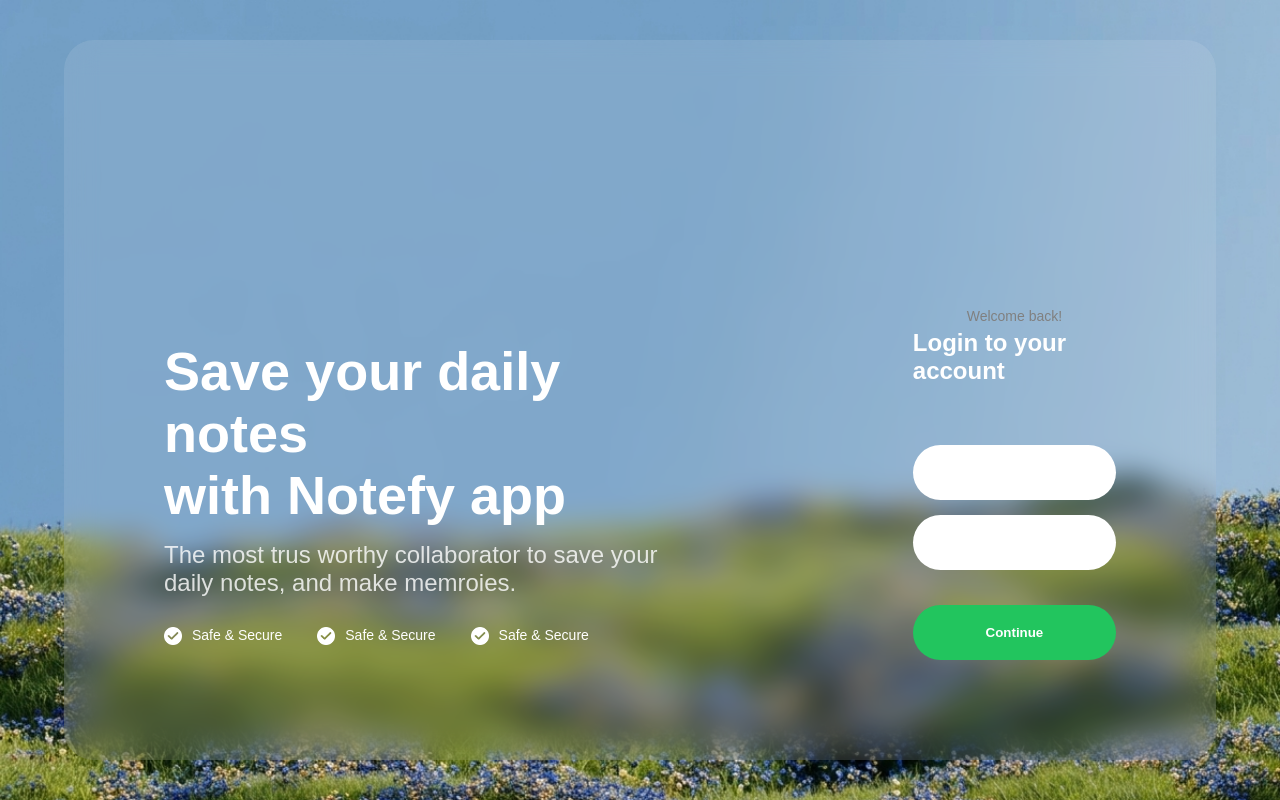
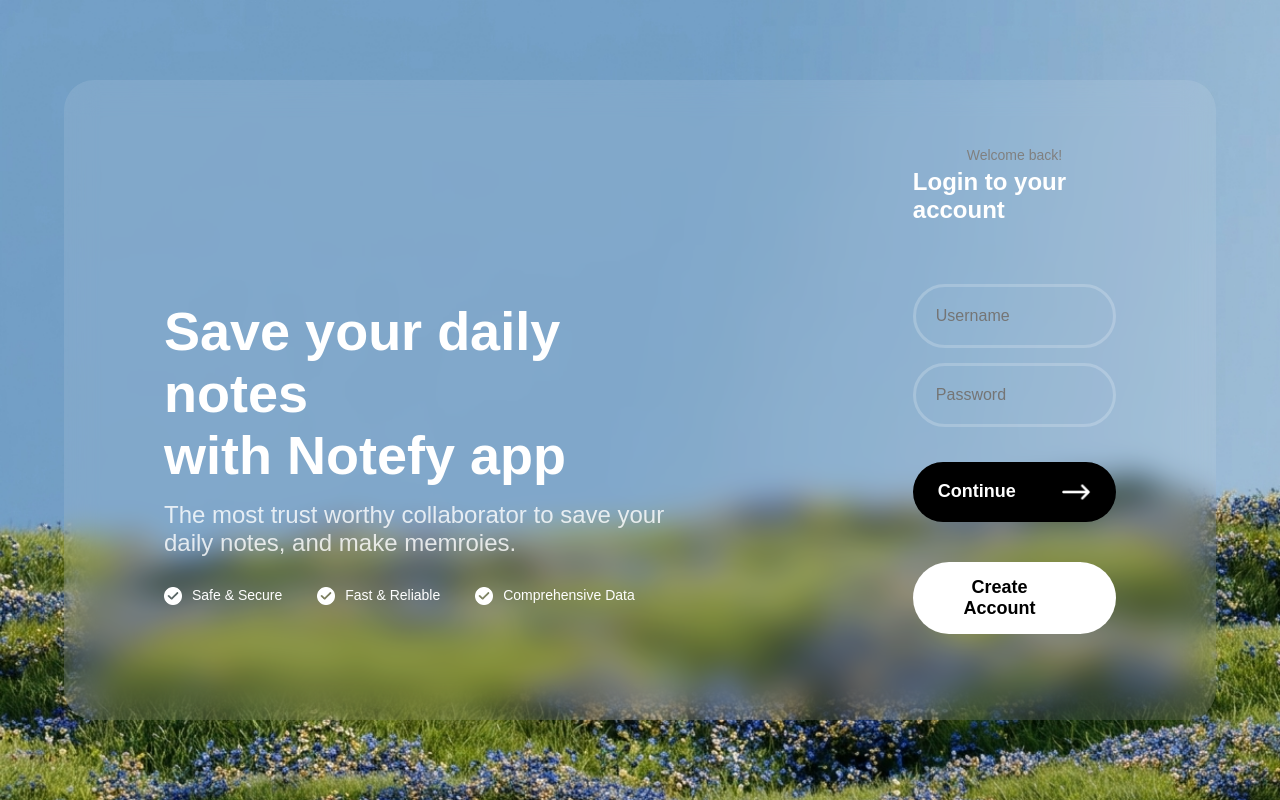
Before and after one commit to Barez01/react-task-manager, a React (Vite) app: page / in a window 1280 px wide. Built offline with nearby package versions, Linux system fonts and the light colour scheme.

Commit message:
Login page design is good

```diff
--- a/src/App.css
+++ b/src/App.css
@@ -1,6 +1,6 @@
 .blur-component {
   content: "";
-  height: 90vh;
+  height: 80vh;
   width: 90vw;
   background: rgba(255, 255, 255, 0.1);
   backdrop-filter: blur(15px);
--- a/src/Features/Auth/Components/Login.css
+++ b/src/Features/Auth/Components/Login.css
@@ -67,7 +67,7 @@
 
   display: flex;
   flex-direction: column;
-  justify-content: end;
+  justify-content: center;
   align-items: center;
   color: white;
 }
@@ -92,29 +92,66 @@
   margin-bottom: 15px;
 
   border-radius: 100px;
-  border: 0px solid white;
+  border: 3px solid rgba(255, 255, 255, 0.2);
   outline: none;
 
-  background: white;
-  color: black;
+  background: transparent;
+  color: white;
+  font-size: 16px;
 }
 
 /* Button */
 .continue-button {
+  display: flex;
+  justify-content: space-between;
+  align-items: center;
   width: 100%;
-  margin-top: 20px;
-  padding: 20px;
+  margin: 20px 0px;
+  padding: 15px 25px;
   border: none;
   border-radius: 100px;
 
-  background: #22c55e;
+  background: black;
   color: white;
   font-weight: bold;
   cursor: pointer;
-
-  transition: 0.3s;
+  font-size: 12px;
+  transition: 0.4s;
 }
 
-.continue-button:hover {
-  background: #16a34a;
+.continue-button:hover,
+.other-button:hover {
+  width: 95%;
+  padding: 20px 25px;
 }
+
+.continue-button > img,
+.other-button > img {
+  width: 30px;
+}
+
+.right-component .divider {
+  width: 75px;
+  height: 5px;
+  background-color: rgba(255, 255, 255, 0.2);
+  border-radius: 10px;
+}
+
+.other-button {
+  display: flex;
+  justify-content: space-between;
+  align-items: center;
+  width: 100%;
+  margin: 20px 0;
+  padding: 15px 25px;
+  border: none;
+  border-radius: 100px;
+
+  background-color: white;
+  color: black;
+  font-weight: bold;
+  cursor: pointer;
+  font-size: 12px;
+  transition: 0.4s;
+  border: 0px solid white;
+}
--- a/src/Features/Auth/Login.tsx
+++ b/src/Features/Auth/Login.tsx
@@ -1,4 +1,5 @@
 import checkIcon from "../../assets/icons/checked.png";
+import rightArrowIcon from "../../assets/icons/right-arrow.png";
 import "./Components/Login.css";
 
 export default function Login() {
@@ -11,7 +12,7 @@
             with Notefy app
           </h2>
           <p>
-            The most trus worthy collaborator to save your <br /> daily notes,
+            The most trust worthy collaborator to save your <br /> daily notes,
             and make memroies.
           </p>
           <div className="motos">
@@ -21,11 +22,11 @@
             </div>
             <div className="moto-2">
               <img src={checkIcon} alt="Check Icon" />
-              <h6>Safe & Secure</h6>
+              <h6>Fast & Reliable</h6>
             </div>
             <div className="moto-3">
               <img src={checkIcon} alt="Check Icon" />
-              <h6>Safe & Secure</h6>
+              <h6>Comprehensive Data</h6>
             </div>
           </div>
         </div>
@@ -33,9 +34,27 @@
         <div className="right-component">
           <h6>Welcome back!</h6>
           <h4>Login to your account</h4>
-          <input type="text" className="username-field" />
-          <input type="password" className="password-field" />
-          <button className="continue-button">Continue</button>
+          <input
+            type="text"
+            className="username-field"
+            placeholder="Username"
+          />
+          <input
+            type="password"
+            className="password-field"
+            placeholder="Password"
+          />
+          <button className="continue-button">
+            <h2>Continue</h2>
+            <img src={rightArrowIcon} alt="Arrow" />
+          </button>
+
+          <div className="divider"></div>
+
+          <button className="other-button">
+            <h2>Create Account</h2>
+            <img src={rightArrowIcon} alt="Arrow" />
+          </button>
         </div>
       </div>
     </section>
```
Also changed, not shown: src/assets/icons/right-arrow.png (added).
